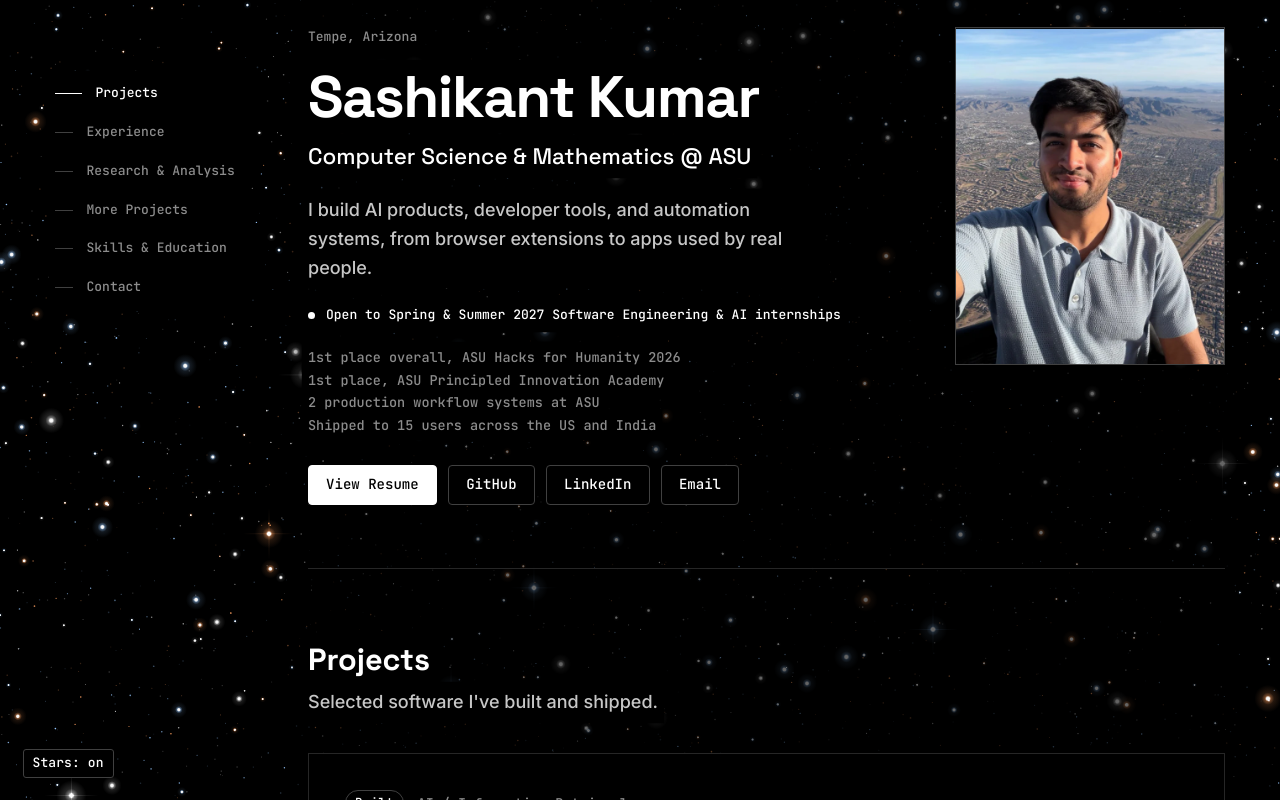
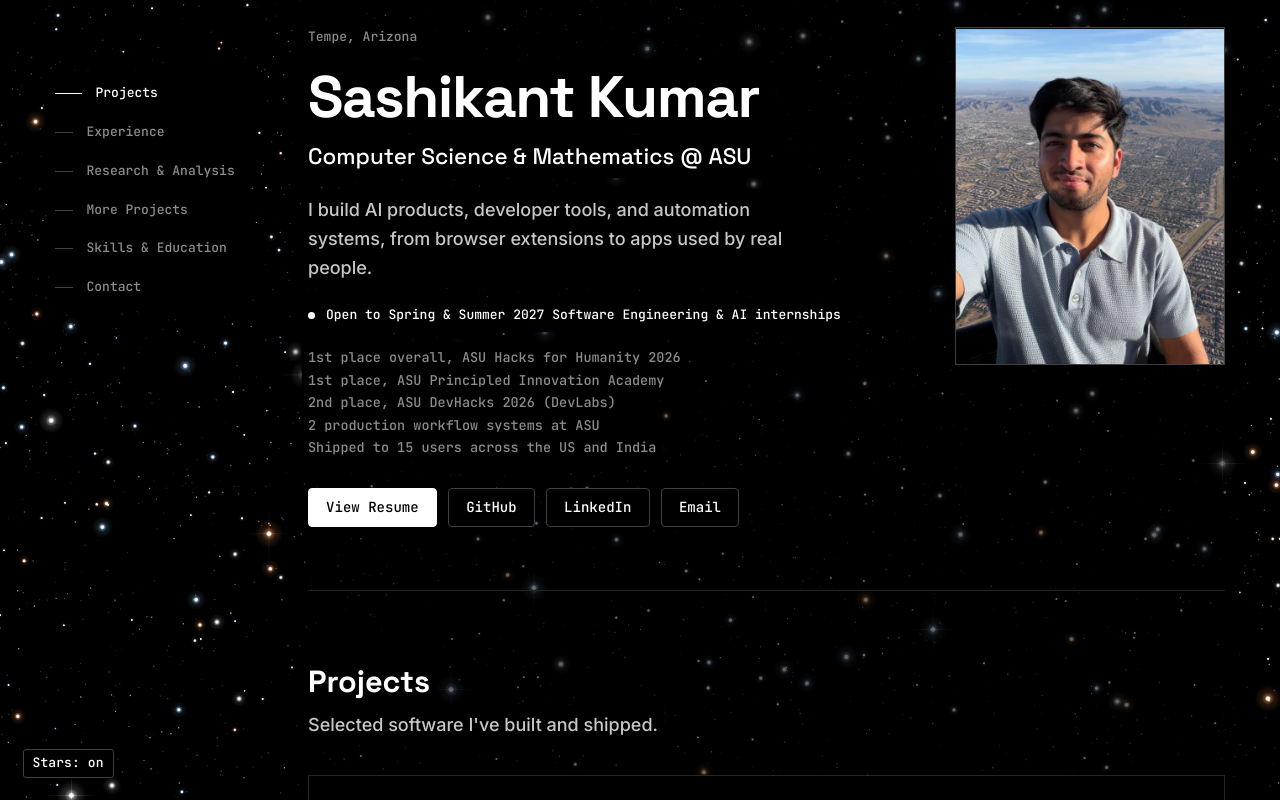
Before and after one commit to Sunny-ybe/personal-site, a Next.js app: page / in a window 1280 px wide. Shown: the top 800 px of the page. Built offline with nearby package versions, Linux system fonts and the light colour scheme.

Commit message:
Add DevHacks 2026 2nd place; list only placed hackathons
Co-Authored-By: Claude Opus 5.5 <noreply@anthropic.com>

```diff
--- a/src/content/site-data.ts
+++ b/src/content/site-data.ts
@@ -30,6 +30,7 @@ export const person = {
   proof: [
     "1st place overall, ASU Hacks for Humanity 2026",
     "1st place, ASU Principled Innovation Academy",
+    "2nd place, ASU DevHacks 2026 (DevLabs)",
     "2 production workflow systems at ASU",
     "Shipped to 15 users across the US and India",
   ],
@@ -374,7 +375,7 @@ export const education = {
   gpa: "GPA 3.90/4.00",
   honors: ["Dean's List every semester", "New American University Scholar, Provost Distinction Award"],
   activities: [
-    { label: "Hackathons", items: ["HackAZona", "ASA DataFest (solo)"] },
+    { label: "Hackathons", items: ["Hacks for Humanity 2026 (1st place overall)", "DevHacks 2026 (2nd place)"] },
     { label: "Clubs", items: ["SODA", "DevLabs", "Claude Builder's Club"] },
   ],
 };
```
